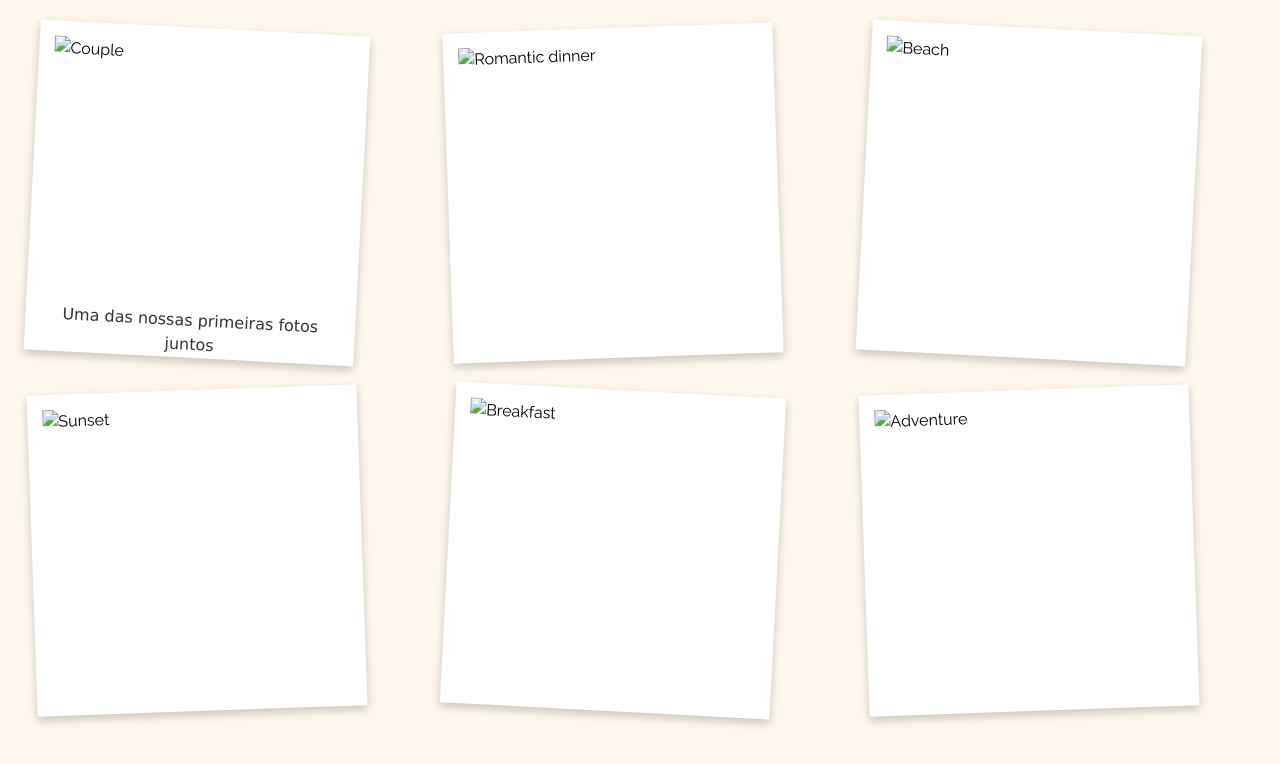
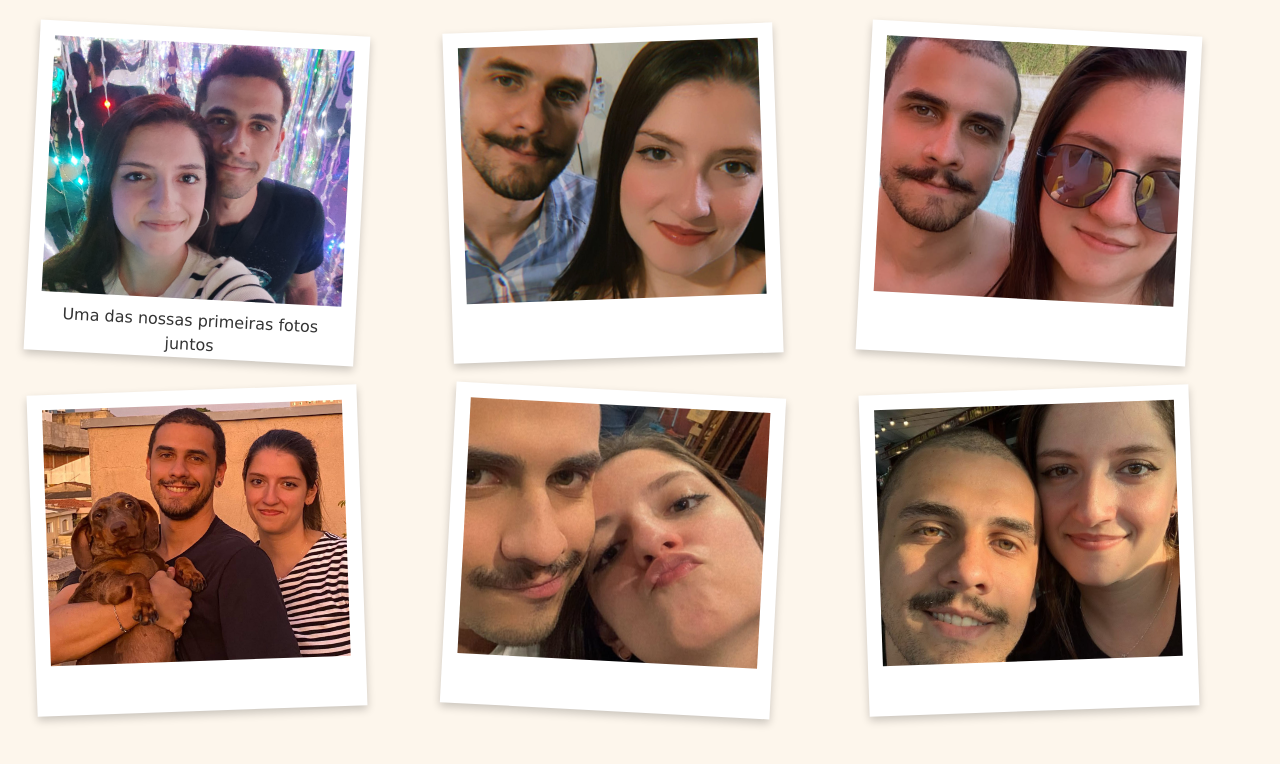
Before and after one commit to Rafaelmgjt/Vida, a plain HTML site: page index.html in a window 1280 px wide. Shown: the part 720-1484 px from the top of the page. Drawn offline with nearby package versions, Linux system fonts and the light colour scheme.

Commit message:
index.html

```diff
--- a/index.html
+++ b/index.html
@@ -154,37 +154,37 @@
             <div class="grid grid-cols-1 sm:grid-cols-2 md:grid-cols-3 gap-8 px-4">
                 <!-- Polaroid 1 -->
                 <div class="polaroid">
-                    <img src="./src/IMG_1.jpeg" alt="Couple" class="w-full h-64 object-cover">
+                    <img src="./IMG_1.jpeg" alt="Couple" class="w-full h-64 object-cover">
                     <p class="polaroid-caption">Uma das nossas primeiras fotos juntos</p>
                 </div>
 
                 <!-- Polaroid 2 -->
                 <div class="polaroid">
-                    <img src="./src/IMG_2.jpeg" alt="Romantic dinner" class="w-full h-64 object-cover">
+                    <img src="./IMG_2.jpeg" alt="Romantic dinner" class="w-full h-64 object-cover">
 
                 </div>
 
                 <!-- Polaroid 3 -->
                 <div class="polaroid">
-                    <img src="./src/IMG_3.jpeg" alt="Beach" class="w-full h-64 object-cover">
+                    <img src="./IMG_3.jpeg" alt="Beach" class="w-full h-64 object-cover">
 
                 </div>
 
                 <!-- Polaroid 4 -->
                 <div class="polaroid">
-                    <img src="./src/IMG_4.jpeg" alt="Sunset" class="w-full h-64 object-cover">
+                    <img src="./IMG_4.jpeg" alt="Sunset" class="w-full h-64 object-cover">
 
                 </div>
 
                 <!-- Polaroid 5 -->
                 <div class="polaroid">
-                    <img src="./src/IMG_5.jpeg" alt="Breakfast" class="w-full h-64 object-cover">
+                    <img src="./IMG_5.jpeg" alt="Breakfast" class="w-full h-64 object-cover">
 
                 </div>
 
                 <!-- Polaroid 6 -->
                 <div class="polaroid">
-                    <img src="./src/IMG_6.jpeg" alt="Adventure" class="w-full h-64 object-cover">
+                    <img src="./IMG_6.jpeg" alt="Adventure" class="w-full h-64 object-cover">
 
                 </div>
             </div>
```
